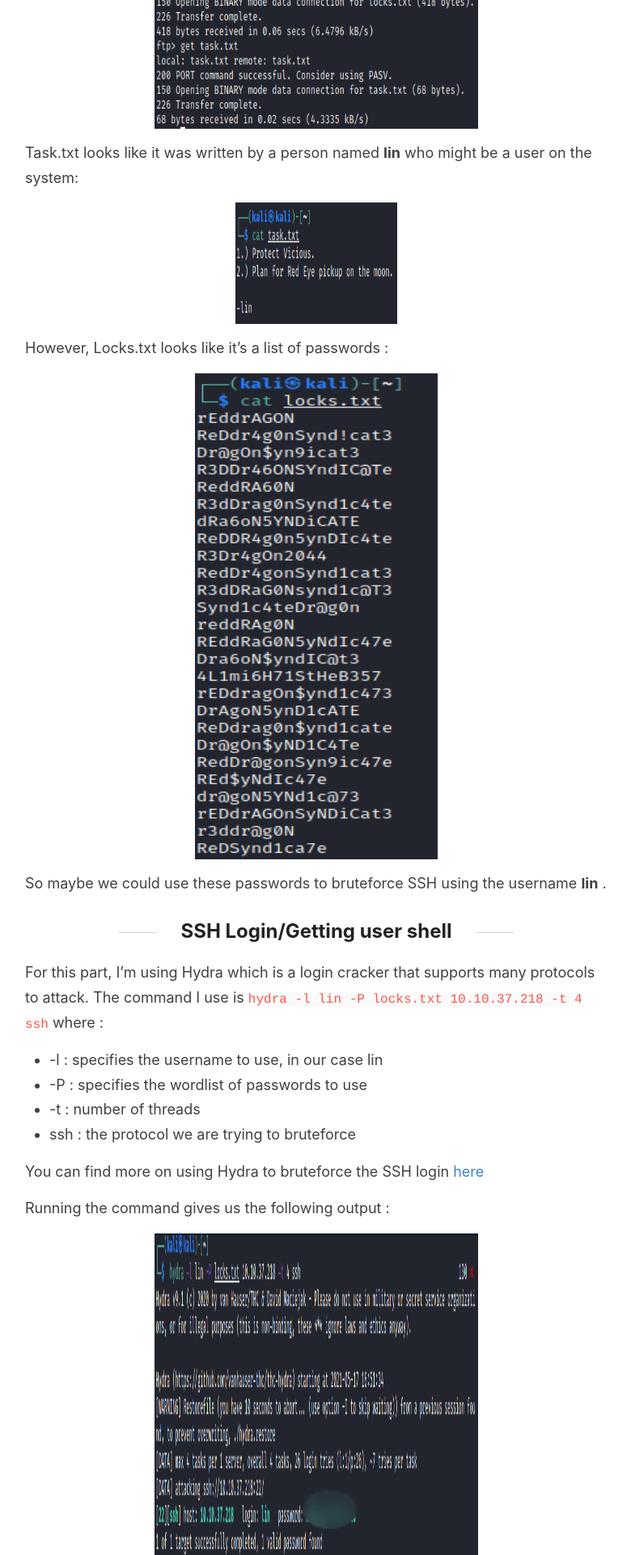
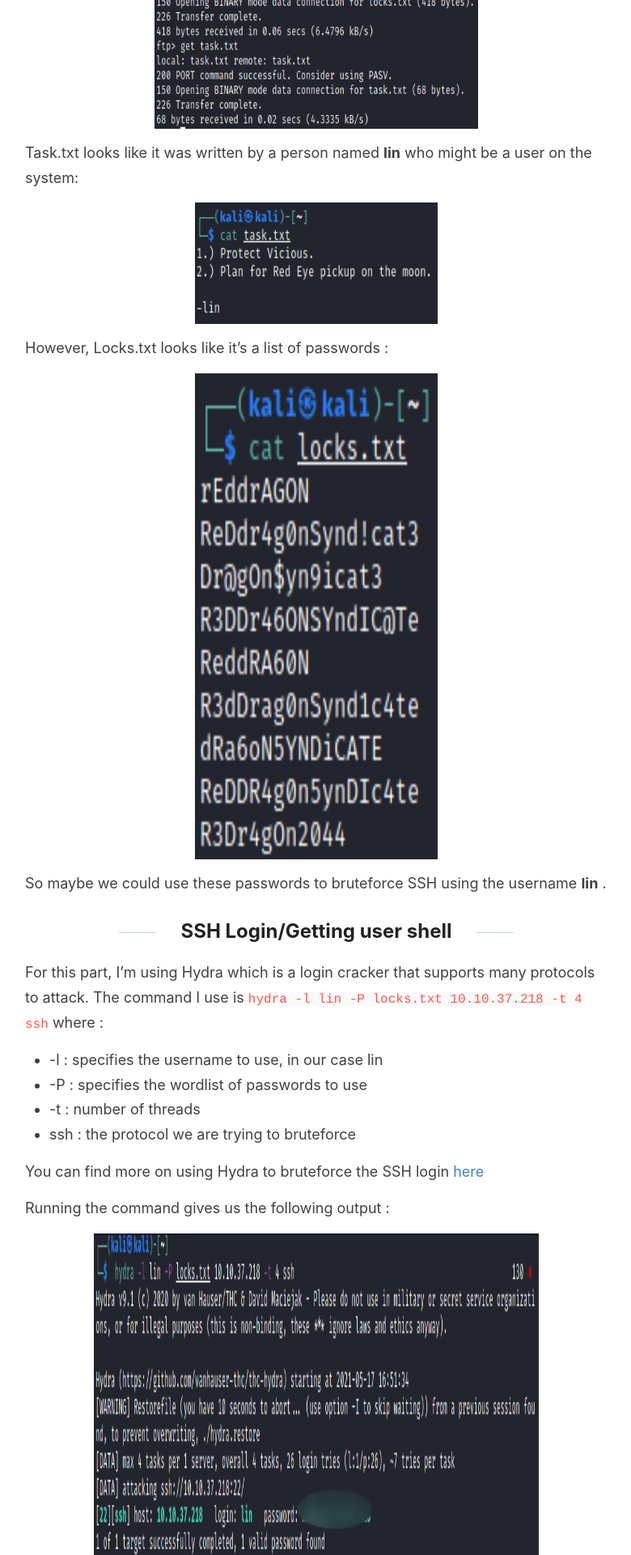
Before and after one commit to 0xdnxh/0xdnxh.github.io, a Jekyll site: the page built from _posts/2021-5-23-THM-BountyHacker-Writeup.md, in a window 1280 px wide. Shown: the part 2278-4198 px from the top of the page at 81% size, without its empty margins (249-1029 px from the left). Built offline with Jekyll 4.4.1, drawn with Linux system fonts in a browser that asks for light colours.

Commit message:
Modified parts

```diff
--- a/_posts/2021-5-23-THM-BountyHacker-Writeup.md
+++ b/_posts/2021-5-23-THM-BountyHacker-Writeup.md
@@ -32,7 +32,7 @@ We can see that there are two files **locks.txt** and **task.txt**, let's go ahe
 
 Task.txt looks like it was written by a person named **lin** who might be a user on the system:
 
-<img src="/images/THM/BountyHacker/tasktxt.PNG" width="200" height="150"/>
+<img src="/images/THM/BountyHacker/tasktxt.PNG" width="300" height="150"/>
 
 However, Locks.txt looks like it's a list of passwords :
 
@@ -53,16 +53,16 @@ You can find more on using Hydra to bruteforce the SSH login [here](https://linu
 
 Running the command gives us the following output :
 
-<img src="/images/THM/BountyHacker/hydraoutput.PNG" width="400" height="400"/>
+<img src="/images/THM/BountyHacker/hydraoutput.PNG" width="550" height="400"/>
 
 Great, so now we have valid credentials to connect to SSH ! Using them enables us to log into the system and list system files and we can find the **user.txt** file :
 
-<img src="/images/THM/BountyHacker/sshconnect.PNG" width="400" height="250"/>
+<img src="/images/THM/BountyHacker/sshconnect.PNG" width="450" height="300"/>
 
 ## Privilege escalation
 
-<img src="/images/THM/BountyHacker/sudoloutput.PNG" width="300" height="150"/>
+<img src="/images/THM/BountyHacker/sudoloutput.PNG" width="400" height="150"/>
 
-<img src="/images/THM/BountyHacker/root.PNG" width="300" height="150"/>
+<img src="/images/THM/BountyHacker/root.PNG" width="350" height="150"/>
 
 <img src="/images/THM/BountyHacker/rootflag.PNG" width="300" height="200"/>
```
Also changed, not shown: images/THM/BountyHacker/lockstxt.PNG.
